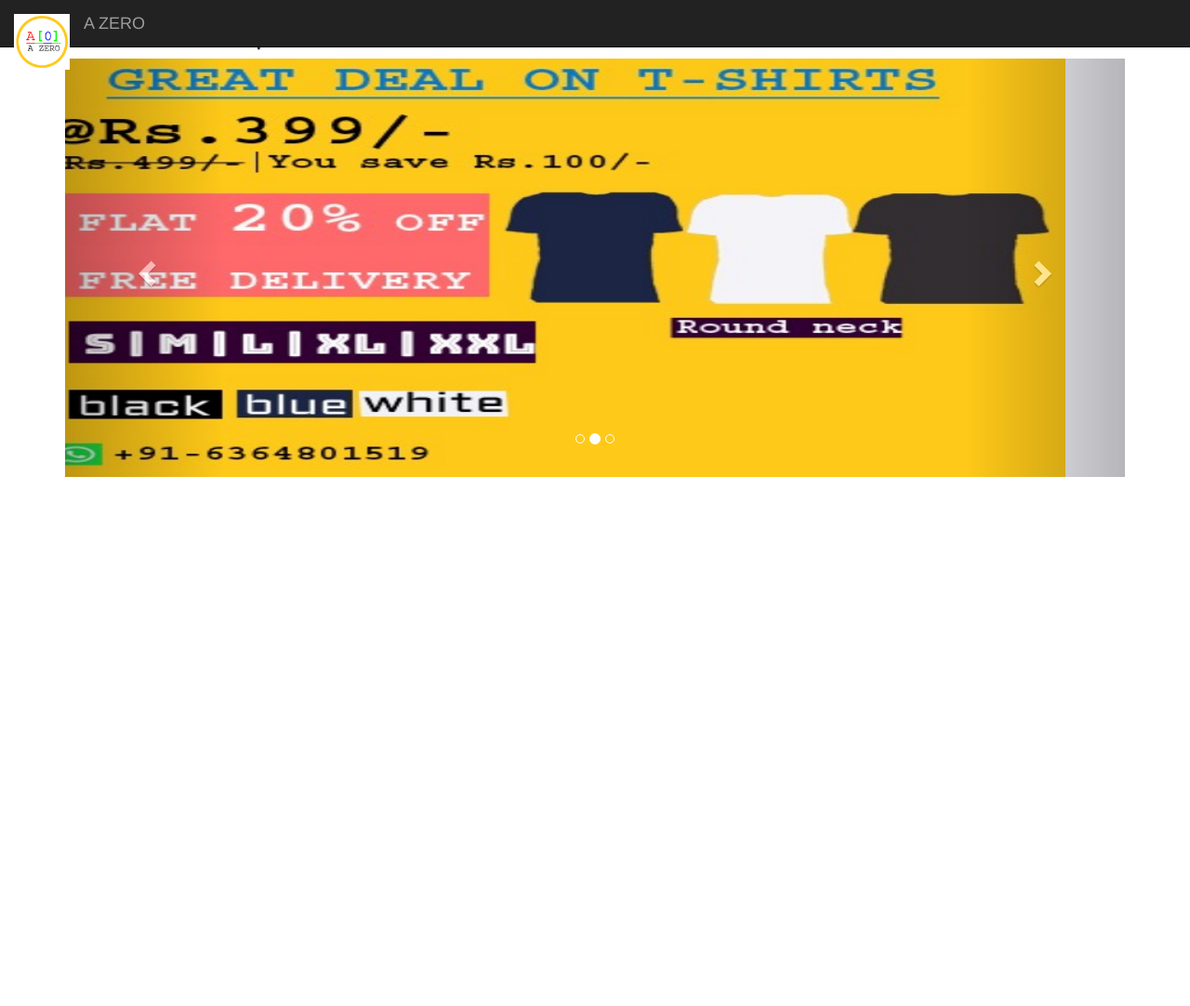
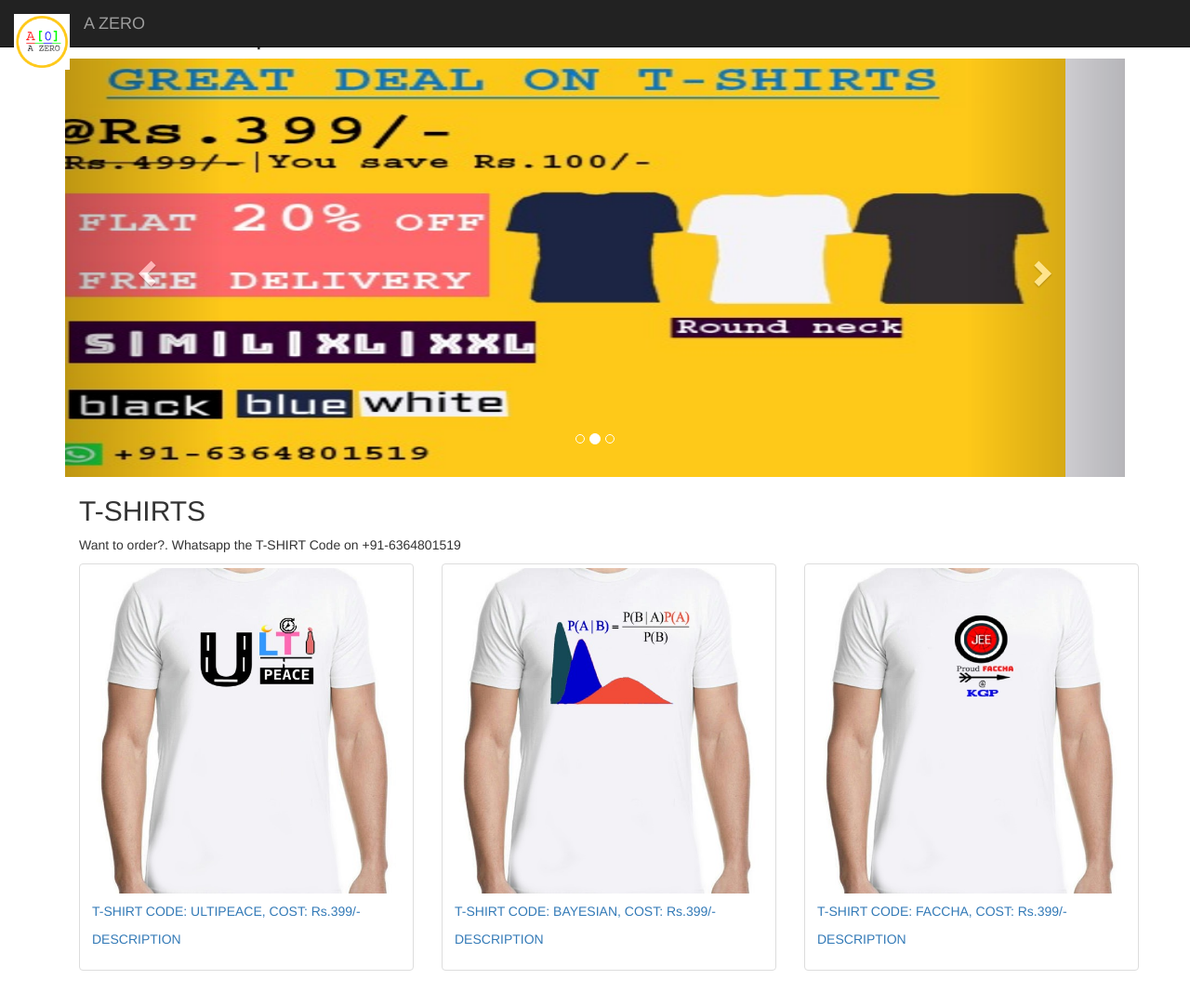
Before and after one commit to azeroenterprise/azeroenterprise.github.io, a plain HTML site: page index.html in a window 1280 px wide. Shown: the top 1082 px of the page at 93% size. Drawn offline with nearby package versions, Linux system fonts and the light colour scheme.

Commit message:
t-shirts projected

```diff
--- a/index.html
+++ b/index.html
@@ -1,7 +1,7 @@
 <!DOCTYPE html>
 <html lang="en">
 <head>
-  <title>Bootstrap Example</title>
+  <title>A ZERO ENTERPRISE</title>
   <meta charset="utf-8">
   <meta name="viewport" content="width=device-width, initial-scale=1">
   <link rel="stylesheet" href="https://maxcdn.bootstrapcdn.com/bootstrap/3.4.0/css/bootstrap.min.css">
@@ -66,5 +66,48 @@
   </div>
 </div>
 
+
+<!-- image gallery -->
+<div class="container">
+  <h2>T-SHIRTS</h2>
+  <p>Want to order?. Whatsapp the T-SHIRT Code on +91-6364801519</p>
+  <div class="row">
+    <div class="col-md-4">
+      <div class="thumbnail">
+        <a href="/w3images/lights.jpg" target="_blank">
+          <img src="assets/img/tshirts/ULTIPEACE.jpeg" alt="Lights" style="width:100%">
+          <div class="caption">
+            <p>T-SHIRT CODE: ULTIPEACE, COST: Rs.399/- </p>
+            <p><a href='https://www.youtube.com/watch?v=yzamb4VU08A' target="_blank">DESCRIPTION</a></p>
+          </div>
+        </a>
+      </div>
+    </div>
+    <div class="col-md-4">
+      <div class="thumbnail">
+        <a href="/w3images/nature.jpg" target="_blank">
+          <img src="assets/img/tshirts/BAYESIAN.jpeg" alt="Nature" style="width:100%">
+          <div class="caption">
+            <p>T-SHIRT CODE: BAYESIAN, COST: Rs.399/- </p>
+            <p><a href='https://www.youtube.com/watch?v=ZanlMj3TJvU&t=10s' target="_blank">DESCRIPTION</a></p>
+          </div>
+        </a>
+      </div>
+    </div>
+    <div class="col-md-4">
+      <div class="thumbnail">
+        <a href="/w3images/fjords.jpg" target="_blank">
+          <img src="assets/img/tshirts/FACCHA.jpeg" alt="Fjords" style="width:100%">
+          <div class="caption">
+            <p>T-SHIRT CODE: FACCHA, COST: Rs.399/- </p>
+            <p><a href='https://www.youtube.com/watch?v=V1hh2Nx82Og' target="_blank">DESCRIPTION</a></p>
+          </div>
+        </a>
+      </div>
+    </div>
+  </div>
+</div>
+
+
 </body>
 </html>
```
Also changed, not shown: assets/img/tshirts/BAYESIAN.jpeg (added), assets/img/tshirts/FACCHA.jpeg (added), assets/img/tshirts/ULTIPEACE.jpeg (added).
